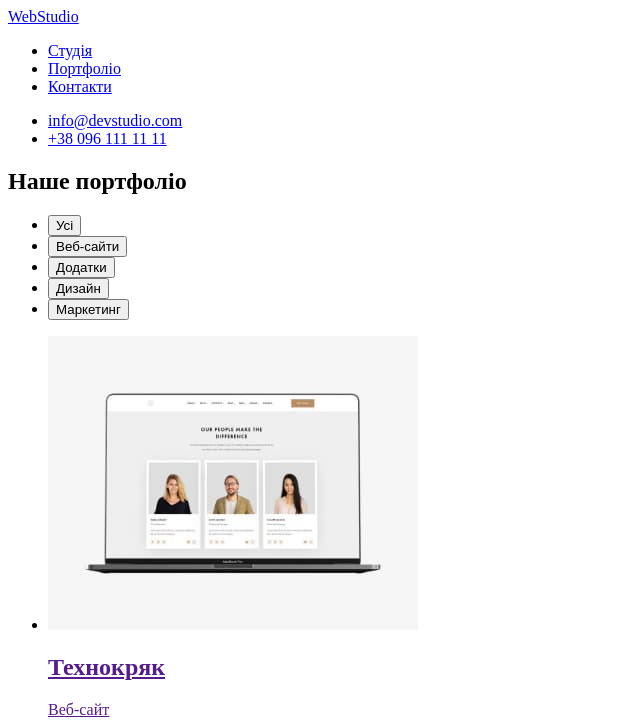
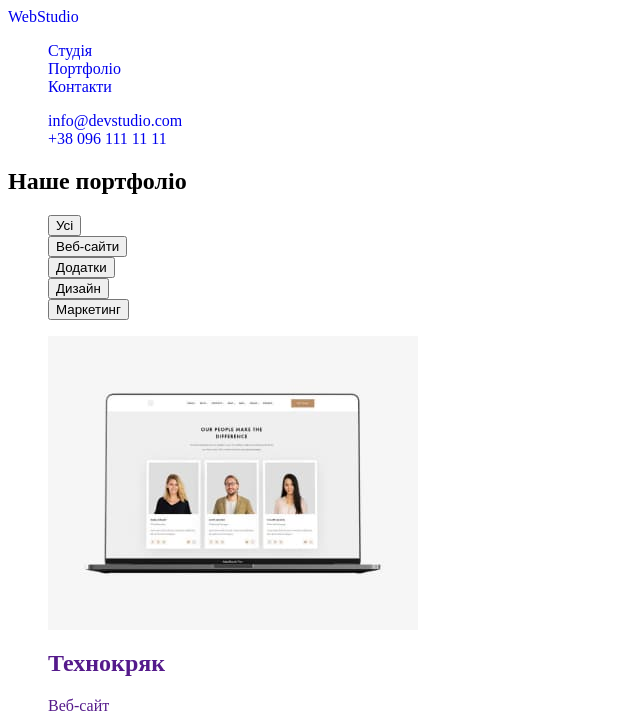
Before and after one commit to YaroslavMudriy/goit-markup-hw-02, a plain HTML site: page portfolio.html in a window 1280 px wide. Shown: the top 728 px of the page, without its empty margins (0-640 px from the left). Drawn offline with Linux system fonts and the light colour scheme.

Commit message:
Підключення шрифтів

```diff
--- a/css/styles.css
+++ b/css/styles.css
@@ -0,0 +1,13 @@
+
+
+ul {
+    list-style: none;
+}
+
+a {
+    text-decoration: none;
+}
+
+img {
+    display: block;
+}
--- a/portfolio.html
+++ b/portfolio.html
@@ -6,6 +6,10 @@
     <meta http-equiv="X-UA-Compatible" content="IE=edge">
     <meta name="viewport" content="width=device-width, initial-scale=1.0">
     <title>WebStudio</title>
+    <link rel="preconnect" href="https://fonts.googleapis.com">
+    <link rel="preconnect" href="https://fonts.gstatic.com" crossorigin>
+    <link href="https://fonts.googleapis.com/css2?family=Raleway:wght@700&family=Roboto:wght@400;500;700;900&display=swap"
+        rel="stylesheet">
     <link rel="stylesheet" href="./css/styles.css">
 </head>
 
```
Also changed, not shown: index.html (+4 -0 lines).
